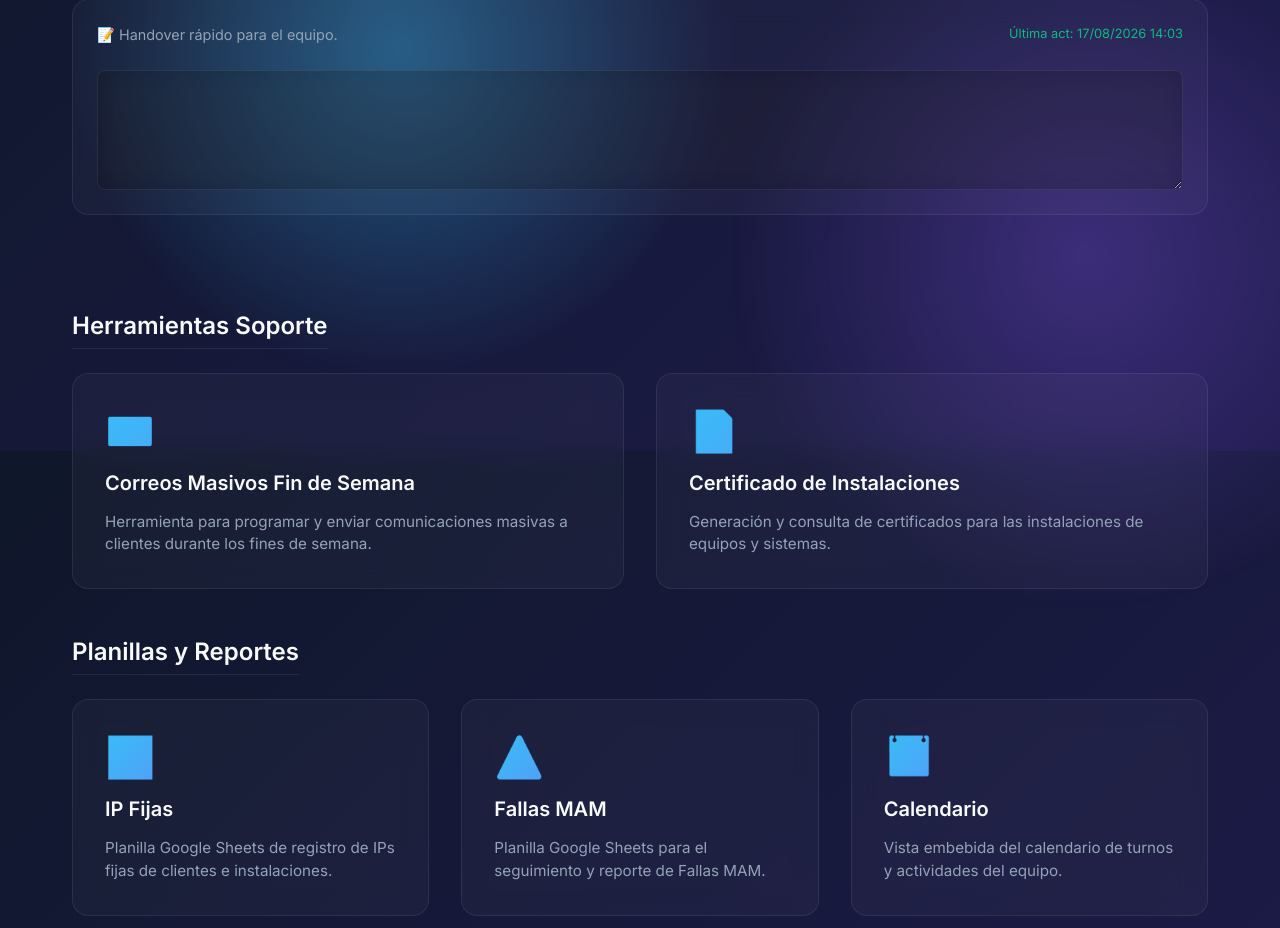
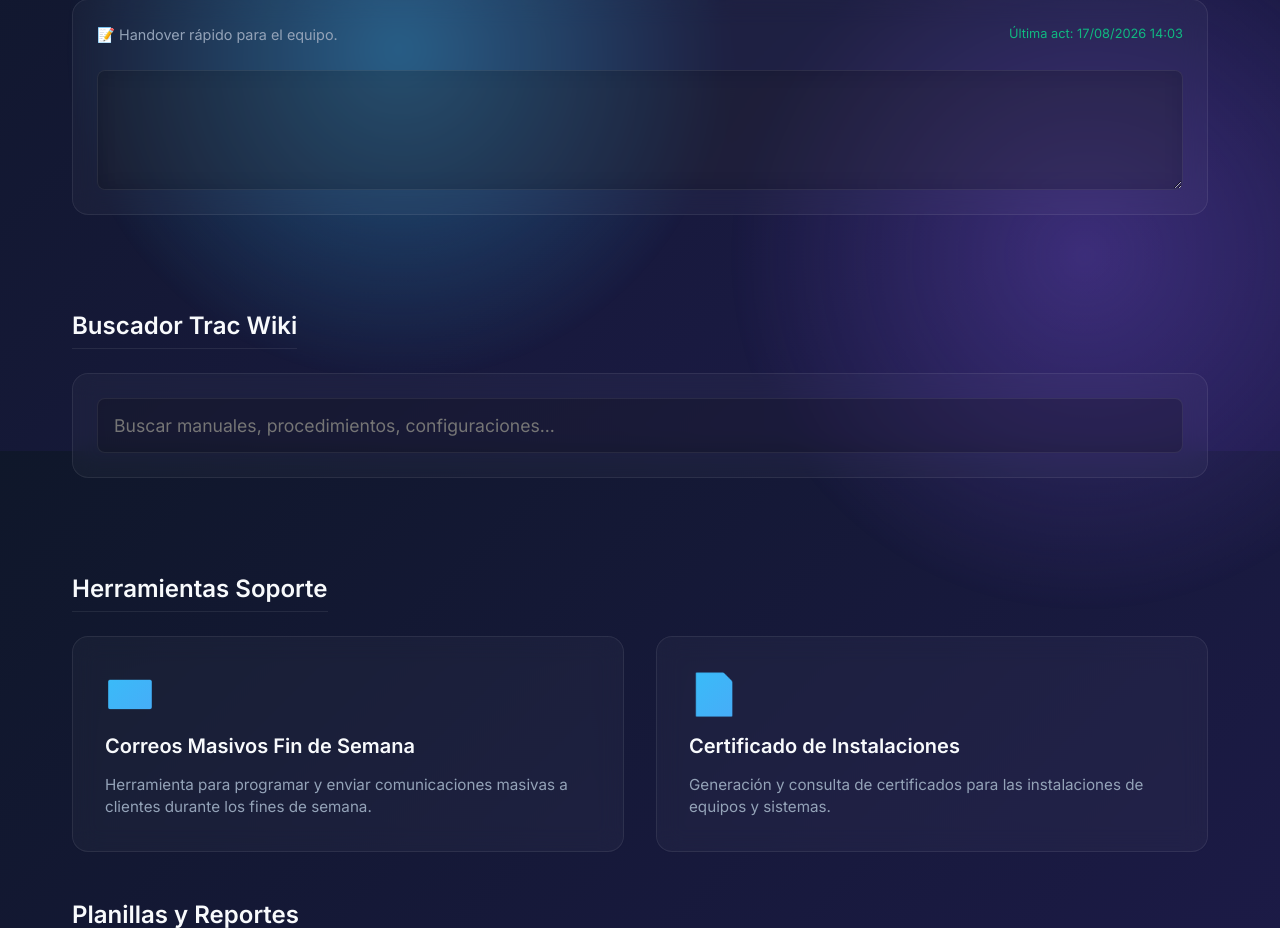
Before and after one commit to felipooon/portal_soporte, a Django app: page / in a window 1280 px wide. Shown: the part 349-1277 px from the top of the page. Run offline with Django 5.2, Linux system fonts and the light colour scheme; data comes from the database, SQL or seed files in the repository.

Commit message:
Implementar Buscador Integrado para Trac Wiki mediante Web Scraping

```diff
--- a/dashboard/urls.py
+++ b/dashboard/urls.py
@@ -7,4 +7,5 @@ urlpatterns = [
     path('certificados/', views.certificados, name='certificados'),
     path('calendario/', views.calendario, name='calendario'),
     path('api/bitacora/actualizar/', views.actualizar_bitacora, name='actualizar_bitacora'),
+    path('api/wiki/buscar/', views.buscar_wiki, name='buscar_wiki'),
 ]
--- a/dashboard/views.py
+++ b/dashboard/views.py
@@ -4,9 +4,12 @@ from django.core.mail import EmailMultiAlternatives
 from django.template.loader import render_to_string
 from django.utils.html import strip_tags
 from django.http import JsonResponse
+from django.conf import settings
 from .models import PersonalSoporte, ClienteCentro, Bitacora
 import datetime
 import json
+import requests
+from bs4 import BeautifulSoup
 
 def index(request):
     bitacora, created = Bitacora.objects.get_or_create(id=1)
@@ -25,6 +28,46 @@ def actualizar_bitacora(request):
         except Exception as e:
             return JsonResponse({'error': str(e)}, status=400)
     return JsonResponse({'error': 'Invalid request'}, status=400)
+
+def buscar_wiki(request):
+    query = request.GET.get('q', '')
+    if len(query) < 2:
+        return JsonResponse({'results': []})
+
+    url = f"https://intranet.innovex.cl/operaciones/search?q={query}&wiki=on"
+    auth = (settings.TRAC_USER, settings.TRAC_PASSWORD)
+
+    try:
+        # Ignore SSL just in case the internal cert is invalid
+        response = requests.get(url, auth=auth, timeout=5, verify=False)
+        if response.status_code != 200:
+            return JsonResponse({'error': 'Trac auth or connection failed'}, status=500)
+
+        soup = BeautifulSoup(response.content, 'html.parser')
+        results = []
+
+        # Trac search results are usually in <dl id="results">
+        dl = soup.find('dl', id='results')
+        if dl:
+            for dt, dd in zip(dl.find_all('dt'), dl.find_all('dd')):
+                a_tag = dt.find('a')
+                if a_tag:
+                    title = a_tag.text.strip()
+                    # Trac links are relative to the root, ensure absolute URL
+                    href = a_tag.get('href', '')
+                    if href.startswith('/'):
+                        link = f"https://intranet.innovex.cl{href}"
+                    else:
+                        link = href
+                    snippet = dd.text.strip()
+                    results.append({
+                        'title': title,
+                        'link': link,
+                        'snippet': snippet
+                    })
+        return JsonResponse({'results': results})
+    except Exception as e:
+        return JsonResponse({'error': str(e)}, status=500)
 
 def correos_masivos(request):
     if request.method == 'POST':
--- a/portal_soporte/settings.py
+++ b/portal_soporte/settings.py
@@ -38,6 +38,9 @@ DEBUG = True
 
 ALLOWED_HOSTS = ['10.9.30.178', 'localhost', '127.0.0.1', '*']
 
+# Credenciales de TRAC (Cargadas desde .env)
+TRAC_USER = os.environ.get('TRAC_USER', '')
+TRAC_PASSWORD = os.environ.get('TRAC_PASSWORD', '')
 
 # Application definition
 
--- a/requirements.txt
+++ b/requirements.txt
@@ -5,3 +5,5 @@ sqlparse==0.6.0
 pillow==12.2.0
 reportlab==5.0.0
 openpyxl==3.1.5
+beautifulsoup4==4.15.0
+requests==2.34.2
--- a/templates/dashboard/index.html
+++ b/templates/dashboard/index.html
@@ -16,47 +16,99 @@
     <textarea id="bitacora-texto" class="glass-effect" style="width: 100%; height: 120px; resize: vertical; border: 1px solid var(--glass-border); background: rgba(0,0,0,0.2); color: var(--text-primary); padding: 1rem; border-radius: 8px; font-family: monospace;">{{ bitacora.texto }}</textarea>
 </div>
 
+<h2 class="section-title">Buscador Trac Wiki</h2>
+<div class="card glass-effect" style="margin-bottom: 3rem; padding: 1.5rem;">
+    <div style="display: flex; gap: 1rem;">
+        <input type="text" id="wiki-search-input" placeholder="Buscar manuales, procedimientos, configuraciones..."
+               style="flex-grow: 1; padding: 1rem; border-radius: 8px; border: 1px solid var(--glass-border); background: rgba(0,0,0,0.2); color: var(--text-primary); font-size: 1.1rem;">
+    </div>
+
+    <div id="wiki-results" style="margin-top: 1.5rem; display: none;">
+        <!-- Results will be injected here -->
+    </div>
+</div>
+
 <script>
 document.addEventListener('DOMContentLoaded', function() {
+    // Lógica Bitácora
     const textarea = document.getElementById('bitacora-texto');
     const statusSpan = document.getElementById('bitacora-status');
-    let timeoutId;
+    let bitacoraTimeout;
 
+    if(textarea) {
         textarea.addEventListener('input', function() {
             statusSpan.textContent = 'Escribiendo...';
             statusSpan.style.color = 'var(--warning)';
 
-        clearTimeout(timeoutId);
-        timeoutId = setTimeout(() => {
+            clearTimeout(bitacoraTimeout);
+            bitacoraTimeout = setTimeout(() => {
                 statusSpan.textContent = 'Guardando...';
-
                 fetch("{% url 'actualizar_bitacora' %}", {
                     method: 'POST',
-                headers: {
-                    'Content-Type': 'application/json',
-                    'X-CSRFToken': '{{ csrf_token }}'
-                },
+                    headers: { 'Content-Type': 'application/json', 'X-CSRFToken': '{{ csrf_token }}' },
                     body: JSON.stringify({texto: textarea.value})
                 })
-            .then(response => response.json())
-            .then(data => {
-                if(data.status === 'ok') {
-                    statusSpan.textContent = 'Guardado ' + data.actualizado_en;
+                .then(r => r.json())
+                .then(d => {
+                    if(d.status === 'ok') {
+                        statusSpan.textContent = 'Guardado ' + d.actualizado_en;
                         statusSpan.style.color = 'var(--success)';
-                } else {
-                    statusSpan.textContent = 'Error al guardar';
-                    statusSpan.style.color = '#ef4444';
                     }
-            })
-            .catch(error => {
-                statusSpan.textContent = 'Error de conexión';
-                statusSpan.style.color = '#ef4444';
                 });
             }, 1000);
         });
+    }
+
+    // Lógica Buscador Trac
+    const searchInput = document.getElementById('wiki-search-input');
+    const resultsContainer = document.getElementById('wiki-results');
+    let searchTimeout;
+
+    if(searchInput) {
+        searchInput.addEventListener('input', function() {
+            clearTimeout(searchTimeout);
+            const query = searchInput.value.trim();
+
+            if(query.length < 3) {
+                resultsContainer.style.display = 'none';
+                return;
+            }
+
+            searchTimeout = setTimeout(() => {
+                resultsContainer.style.display = 'block';
+                resultsContainer.innerHTML = '<p style="color: var(--text-secondary);">Buscando en la Wiki...</p>';
+
+                fetch("{% url 'buscar_wiki' %}?q=" + encodeURIComponent(query))
+                .then(r => r.json())
+                .then(data => {
+                    if(data.error) {
+                        resultsContainer.innerHTML = '<p style="color: #ef4444;">' + data.error + '</p>';
+                        return;
+                    }
+                    if(data.results.length === 0) {
+                        resultsContainer.innerHTML = '<p style="color: var(--warning);">No se encontraron resultados para "' + query + '".</p>';
+                        return;
+                    }
+
+                    let html = '<div style="display: flex; flex-direction: column; gap: 1rem;">';
+                    data.results.forEach(res => {
+                        html += `
+                        <a href="${res.link}" target="_blank" class="card glass-effect" style="padding: 1rem; border-left: 4px solid var(--accent-primary);">
+                            <h3 style="margin: 0 0 0.5rem 0; font-size: 1.1rem; color: var(--accent-primary);">${res.title}</h3>
+                            <p style="margin: 0; font-size: 0.9rem; color: var(--text-secondary);">${res.snippet}</p>
+                        </a>`;
+                    });
+                    html += '</div>';
+                    resultsContainer.innerHTML = html;
+                })
+                .catch(err => {
+                    resultsContainer.innerHTML = '<p style="color: #ef4444;">Error de conexión.</p>';
+                });
+            }, 600);
+        });
+    }
 });
 </script>
-
 
 <h2 class="section-title">Herramientas Soporte</h2>
 <div class="grid">
```
Lines whose indentation alone changed are shown as unchanged.
